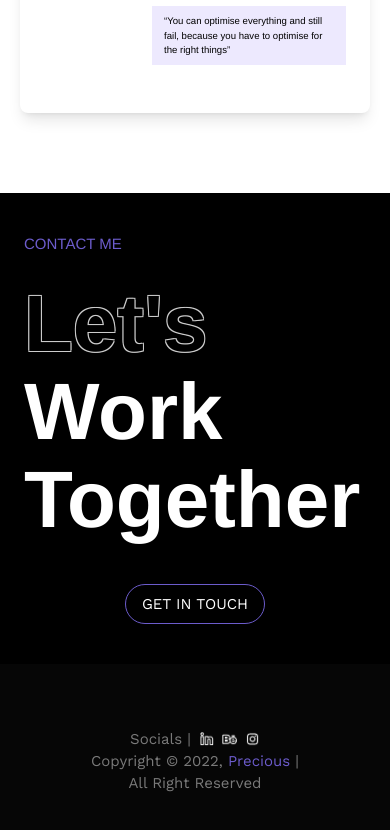
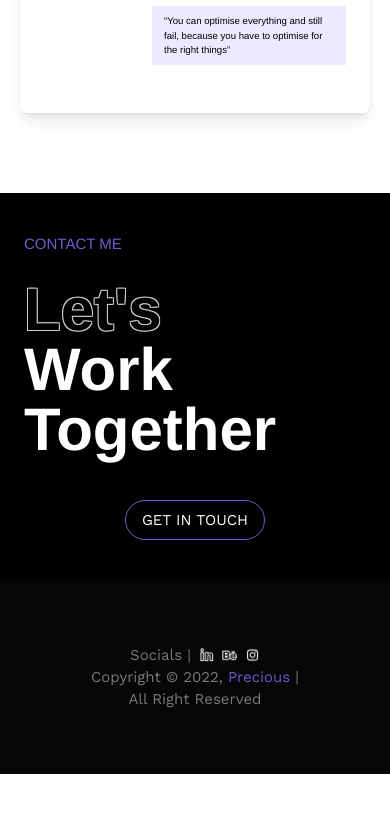
Before and after one commit to Nathan-88/precious-portfolio, a React (Vite) app: page / in a window 390 px wide. Shown: the part 5430-6260 px from the top of the page. After the commit the page ends 6204 px from the top, so only its background shows below. Built offline with nearby package versions, Linux system fonts and the light colour scheme; a web font is replaced by a local one.

Commit message:
fixed mobile footer

```diff
--- a/src/components/Footer/Footer.jsx
+++ b/src/components/Footer/Footer.jsx
@@ -10,8 +10,8 @@ const Footer = () => {
         <div className="py-10 md:py-16 xl:py-28 gap-10 flex flex-col xl:flex-row justify-center items-center">
             <div className="px-6 xl:px-0">
                 <p className="text-primary font-medium text-sm mb-6">CONTACT ME</p>
-                <p className="gif font-bold text-white text-xxl">Let's</p>
-                <p className="text-white font-bold text-xxl">Work Together</p>
+                <p className="gif font-bold text-white text-6xl md:text-xxl">Let's</p>
+                <p className="text-white font-bold text-6xl md:text-xxl">Work Together</p>
             </div>
             <div className="">
                 <a href="mailto:Oguazuprecious@gmail.com"><button className="xl:mb-16 border text-white border-primary py-2 px-4 font-work-sans font-[400] text-sm rounded-full hover:border-green-600">GET IN TOUCH</button></a>
```
